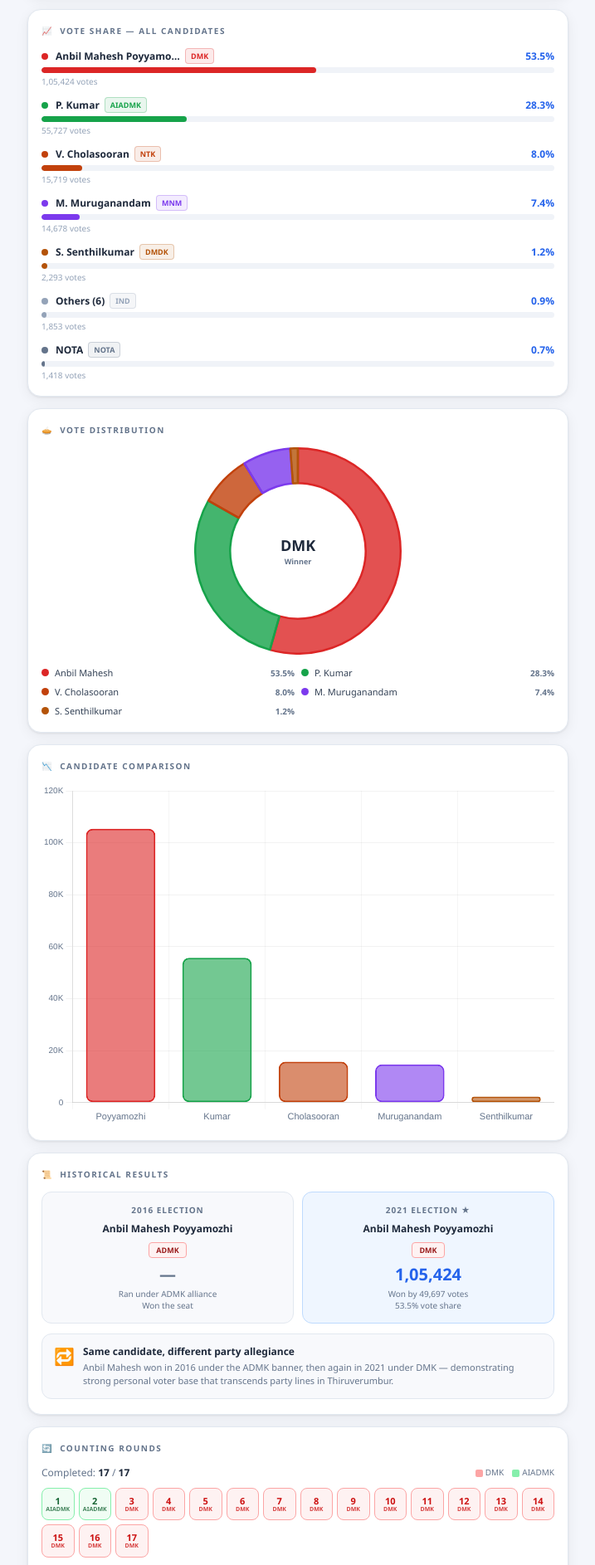
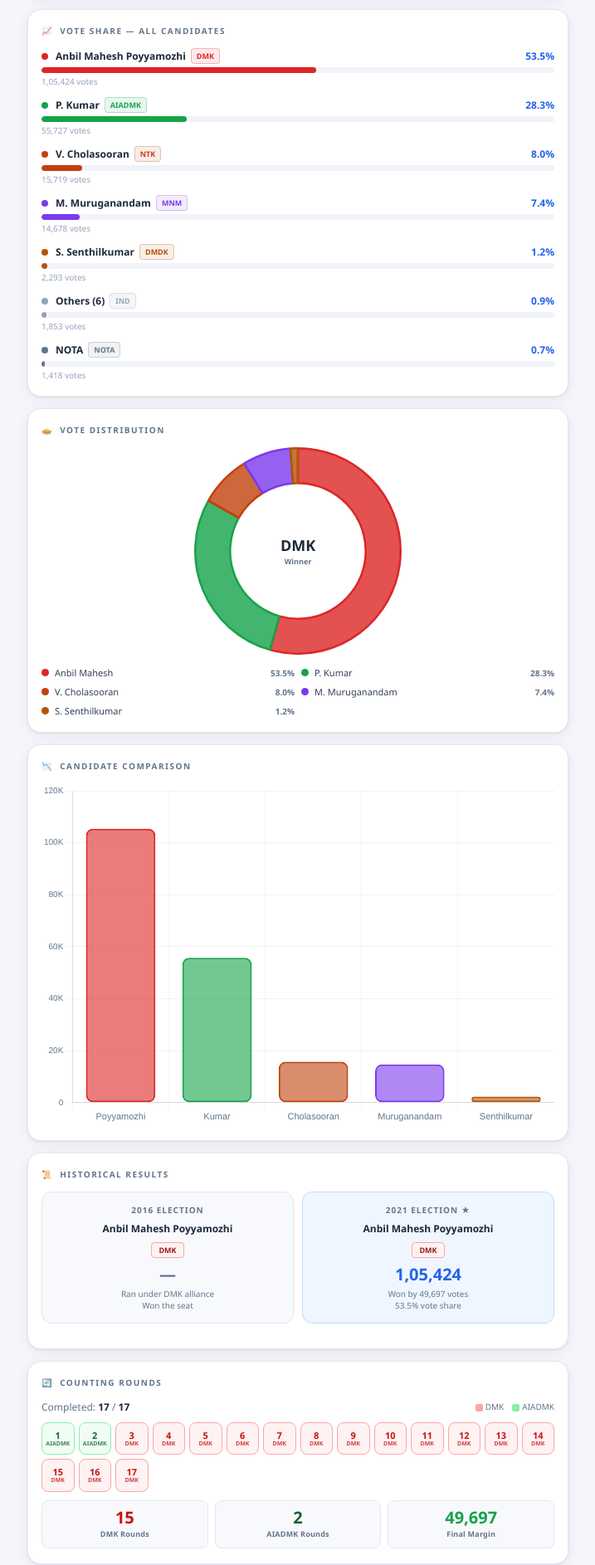
Before and after one commit to iniyan/AMFresult, a plain HTML site: page index.html in a window 1280 px wide. Shown: the part 1444-3330 px from the top of the page at 83% size, without its empty margins (281-998 px from the left). Drawn offline with nearby package versions, Linux system fonts and the light colour scheme.

Commit message:
fixed truncation
Updated election details to reflect party changes.

```diff
--- a/index.html
+++ b/index.html
@@ -334,7 +334,16 @@
 .vs-list{display:flex;flex-direction:column;gap:12px}
 .vs-top{display:flex;justify-content:space-between;align-items:center;margin-bottom:4px}
 .vs-left{display:flex;align-items:center;gap:6px;min-width:0;flex:1}
-.vs-lname{font-size:12px;font-weight:700;color:var(--text);white-space:nowrap;overflow:hidden;text-overflow:ellipsis;max-width:150px}
+.vs-lname{
+  font-size:12px;
+  font-weight:700;
+  color:var(--text);
+  white-space:normal;
+  overflow:visible;
+  text-overflow:unset;
+  max-width:none;
+}
+/*.vs-lname{font-size:12px;font-weight:700;color:var(--text);white-space:nowrap;overflow:hidden;text-overflow:ellipsis;max-width:150px}*/
 .vs-tag{font-size:9px;font-weight:700;border-radius:4px;padding:2px 6px;flex-shrink:0;border:1px solid}
 .vs-pct{font-size:12px;font-weight:800;color:var(--accent);flex-shrink:0;margin-left:8px}
 .vs-track{height:7px;border-radius:7px;background:var(--surface3);overflow:hidden}
@@ -677,9 +686,9 @@
       <div class="hist-box">
         <div class="hist-yr">2016 Election</div>
         <div class="hist-winner-name">Anbil Mahesh Poyyamozhi</div>
-        <div class="hist-party-chip" style="background:#fef2f2;border-color:#fca5a5;color:#991b1b">ADMK</div>
+        <div class="hist-party-chip" style="background:#fef2f2;border-color:#fca5a5;color:#991b1b">DMK</div>
         <div class="hist-votes-big" style="color:var(--muted)">—</div>
-        <div class="hist-detail">Ran under ADMK alliance<br>Won the seat</div>
+        <div class="hist-detail">Ran under DMK alliance<br>Won the seat</div>
       </div>
       <div class="hist-box active">
         <div class="hist-yr">2021 Election ★</div>
@@ -689,13 +698,13 @@
         <div class="hist-detail">Won by 49,697 votes<br>53.5% vote share</div>
       </div>
     </div>
-    <div class="swing-box">
+    <!--<div class="swing-box">
       <span class="swing-icon">🔁</span>
       <div>
-        <div class="swing-title">Same candidate, different party allegiance</div>
-        <div class="swing-desc">Anbil Mahesh won in 2016 under the ADMK banner, then again in 2021 under DMK — demonstrating strong personal voter base that transcends party lines in Thiruverumbur.</div>
+        <div class="swing-title"></div>
+        <div class="swing-desc">DMK — demonstrating strong personal voter base that transcends party lines in Thiruverumbur.</div>
       </div>
-    </div>
+    </div>-->
   </div>
 
   <!-- Counting Rounds -->
```
